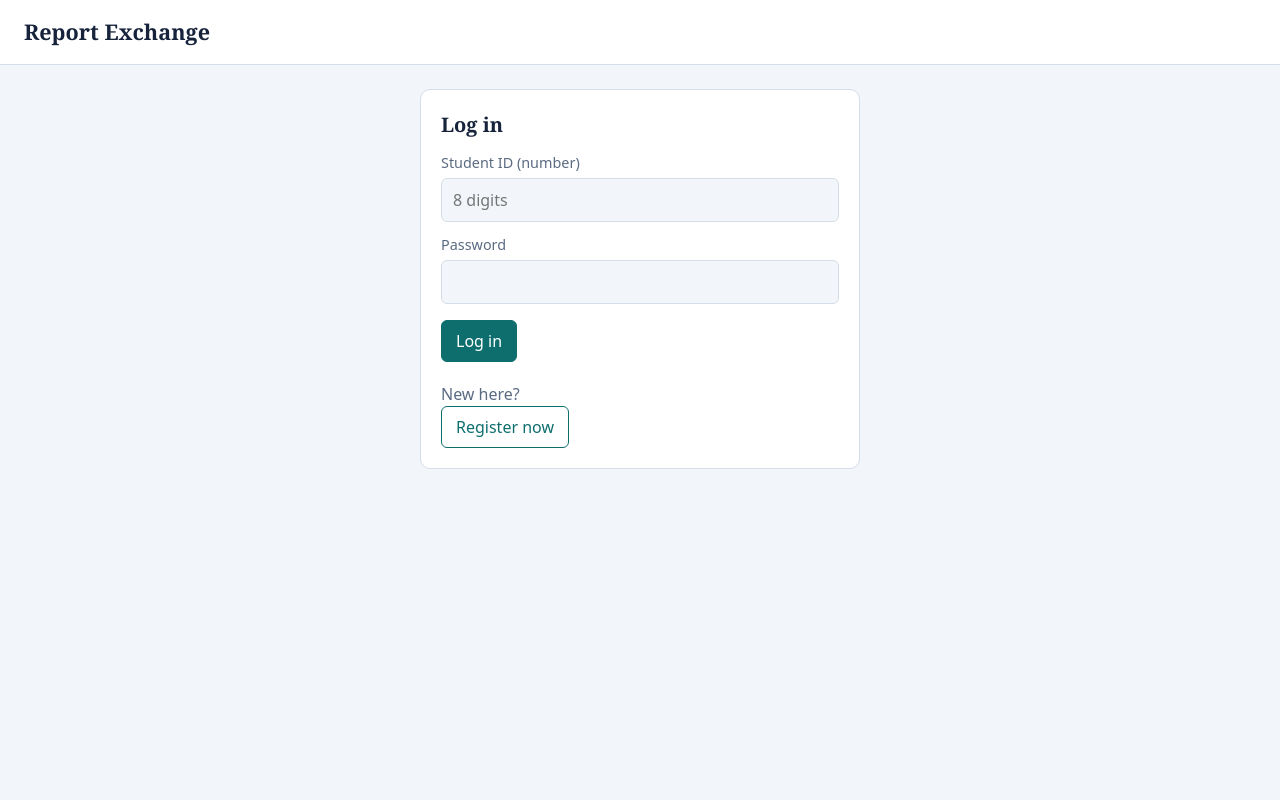
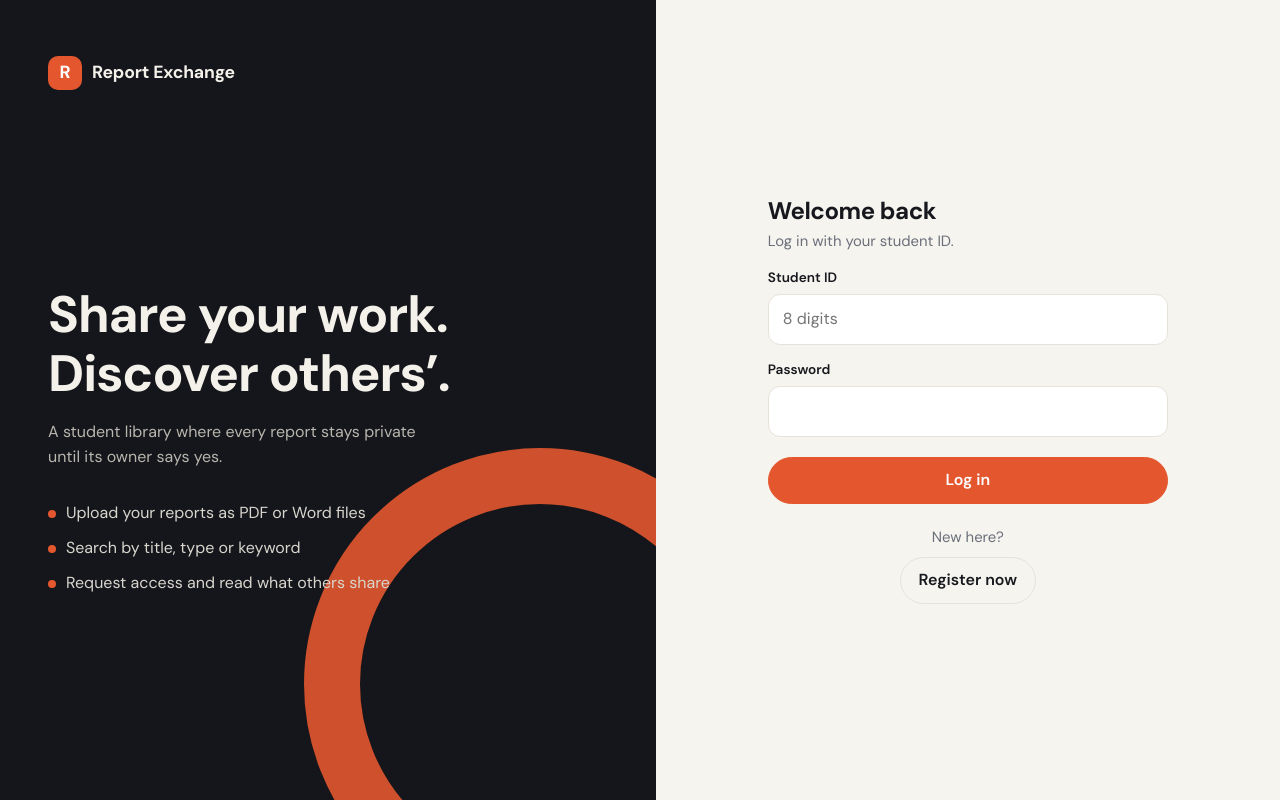
Before and after one commit to ghadabenamira/Report-exchange, a Flask app: page / in a window 1280 px wide. Run offline with Flask 3, Linux system fonts and the light colour scheme.

Commit message:
New Interface Design, might chaneg later

```diff
--- a/templates/index.html
+++ b/templates/index.html
@@ -4,122 +4,196 @@
 <meta charset="utf-8">
 <meta name="viewport" content="width=device-width, initial-scale=1">
 <title>Report Exchange</title>
+<link rel="preconnect" href="https://fonts.googleapis.com">
+<link rel="preconnect" href="https://fonts.gstatic.com" crossorigin>
+<link href="https://fonts.googleapis.com/css2?family=DM+Sans:wght@400;500;600;700&display=swap" rel="stylesheet">
 <style>
-:root{--bg:#f2f5f9;--ink:#16233b;--muted:#5b6b82;--line:#d5dde8;--card:#fff;--accent:#0e6e6e;--on:#fff;--warn:#a15c07;--bad:#a82424;--good:#17693a}
-@media (prefers-color-scheme:dark){:root{--bg:#0f1724;--ink:#e6ecf5;--muted:#9aa9bf;--line:#26344a;--card:#16233a;--accent:#4fc3c3;--on:#06222a;--warn:#e0a24a;--bad:#f08a8a;--good:#6fd09a}}
+:root{--bg:#f6f4ef;--surface:#fff;--ink:#16181d;--muted:#6a6f7a;--line:#e6e2da;--accent:#e4572e;--on:#fff;--good:#1f7a4d;--warn:#b26a00;--bad:#b3261e;--shadow:0 1px 2px rgba(22,24,29,.05),0 8px 24px rgba(22,24,29,.06)}
+@media (prefers-color-scheme:dark){:root{--bg:#101216;--surface:#181b21;--ink:#eceef2;--muted:#8f95a3;--line:#272b34;--accent:#ff7a54;--on:#1a0d08;--good:#5fd39a;--warn:#f0b34a;--bad:#ff8f86;--shadow:0 1px 2px rgba(0,0,0,.3),0 8px 24px rgba(0,0,0,.25)}}
 *{box-sizing:border-box}
-body{margin:0;background:var(--bg);color:var(--ink);font:16px/1.5 system-ui,Segoe UI,sans-serif}
-header{display:flex;justify-content:space-between;align-items:center;gap:12px;padding:16px 24px;border-bottom:1px solid var(--line);background:var(--card)}
-h1,h2,h3{font-family:Georgia,serif;margin:0;font-weight:700}
-h1{font-size:1.35rem}h2{font-size:1.25rem;margin-bottom:12px}h3{font-size:1.05rem}
-main{max-width:860px;margin:0 auto;padding:24px 16px 64px}
-.card{background:var(--card);border:1px solid var(--line);border-radius:10px;padding:20px}
-.two{display:grid;grid-template-columns:repeat(auto-fit,minmax(300px,1fr));gap:16px}
-#auth{max-width:440px;margin:0 auto}
-label{display:block;font-size:.9rem;color:var(--muted);margin:12px 0 4px}
-input,textarea{width:100%;padding:9px 11px;border:1px solid var(--line);border-radius:6px;background:var(--bg);color:var(--ink);font:inherit}
-button{font:inherit;padding:8px 14px;border-radius:6px;border:1px solid var(--accent);background:var(--accent);color:var(--on);cursor:pointer}
-button.ghost{background:transparent;color:var(--accent)}
-button:disabled{opacity:.5;cursor:default}
+body{margin:0;background:var(--bg);color:var(--ink);font:16px/1.55 "DM Sans",system-ui,Segoe UI,sans-serif;-webkit-font-smoothing:antialiased}
+h1,h2,h3{margin:0;letter-spacing:-.02em;line-height:1.15}
+h2{font-size:1.5rem;margin-bottom:6px}h3{font-size:1.05rem}
+.meta,.empty{color:var(--muted);margin:2px 0 0;font-size:.93rem}
+[hidden]{display:none!important}
 :focus-visible{outline:3px solid var(--accent);outline-offset:2px}
-form button[type=submit]{margin-top:16px}
-nav{display:flex;gap:8px;flex-wrap:wrap;margin-bottom:16px}
-nav button{background:transparent;color:var(--ink);border-color:var(--line)}
-nav button[aria-selected=true]{background:var(--accent);color:var(--on);border-color:var(--accent)}
-.bar{display:flex;gap:8px;margin-bottom:16px}.bar input{flex:1}
-.item{display:flex;justify-content:space-between;align-items:center;gap:16px;flex-wrap:wrap;background:var(--card);border:1px solid var(--line);border-radius:8px;padding:14px 16px;margin-bottom:10px}
-.meta,.empty{color:var(--muted);margin:2px 0 0}
+
+/* buttons and fields */
+button{font:inherit;font-weight:600;padding:10px 18px;border-radius:999px;border:1.5px solid var(--accent);background:var(--accent);color:var(--on);cursor:pointer;transition:transform .12s,opacity .12s}
+button:hover{transform:translateY(-1px)}button:active{transform:none}
+button.ghost{background:transparent;color:var(--ink);border-color:var(--line)}
+button.ghost:hover{border-color:var(--ink)}
+button:disabled{opacity:.5;cursor:default;transform:none}
+label{display:block;font-size:.85rem;font-weight:600;margin:14px 0 6px}
+input{width:100%;padding:12px 14px;border:1.5px solid var(--line);border-radius:12px;background:var(--surface);color:var(--ink);font:inherit;transition:border-color .12s}
+input:focus{border-color:var(--accent);outline:none;box-shadow:0 0 0 3px color-mix(in srgb,var(--accent) 22%,transparent)}
+input[type=file]{padding:10px}
+.full{width:100%;margin-top:20px}
+
+/* auth screen */
+#auth{min-height:100vh;display:grid;grid-template-columns:1.05fr 1fr}
+.hero{background:#14161b;color:#f4f1ea;padding:56px 48px;display:flex;flex-direction:column;justify-content:space-between;position:relative;overflow:hidden}
+.hero::after{content:"";position:absolute;right:-120px;bottom:-120px;width:360px;height:360px;border-radius:50%;border:56px solid #e4572e;opacity:.9}
+.brand{display:flex;align-items:center;gap:10px;font-weight:700;font-size:1.1rem;letter-spacing:-.01em}
+.logo{width:34px;height:34px;border-radius:10px;background:var(--accent);color:var(--on);display:grid;place-items:center;font-weight:700}
+.hero h1{font-size:clamp(2rem,4.2vw,3.2rem);max-width:12ch;margin:48px 0 16px}
+.hero p{max-width:34ch;color:#b9b6ae;margin:0}
+.hero ul{list-style:none;padding:0;margin:32px 0 0;display:grid;gap:10px;color:#d9d6ce;position:relative;z-index:1}
+.hero li::before{content:"";display:inline-block;width:8px;height:8px;border-radius:50%;background:var(--accent);margin-right:10px}
+.panel{display:grid;place-items:center;padding:32px 20px}
+.panel .box{width:100%;max-width:400px}
+.switch{margin-top:22px;text-align:center}.switch .meta{margin-bottom:8px}
+.row{display:grid;grid-template-columns:1fr 1fr;gap:0 14px}
+
+/* app shell */
+#app header{position:sticky;top:0;z-index:5;display:flex;align-items:center;gap:16px;padding:12px 24px;background:color-mix(in srgb,var(--bg) 88%,transparent);backdrop-filter:blur(10px);border-bottom:1px solid var(--line)}
+#app header .brand{margin-right:auto}
+nav{display:flex;gap:4px;padding:4px;border:1px solid var(--line);border-radius:999px;background:var(--surface);overflow-x:auto}
+nav button{background:transparent;color:var(--muted);border:0;padding:8px 16px;white-space:nowrap}
+nav button:hover{color:var(--ink);transform:none}
+nav button[aria-selected=true]{background:var(--ink);color:var(--bg)}
+.chip{display:flex;align-items:center;gap:10px;font-size:.9rem;color:var(--muted)}
+.chip b{color:var(--ink)}
+main{max-width:920px;margin:0 auto;padding:32px 20px 80px}
+
+/* content */
+.card{background:var(--surface);border:1px solid var(--line);border-radius:18px;padding:26px;box-shadow:var(--shadow)}
+.search{position:relative;margin:8px 0 24px}
+.search svg{position:absolute;left:18px;top:50%;transform:translateY(-50%);color:var(--muted)}
+.search input{padding:16px 130px 16px 50px;font-size:1.05rem;border-radius:999px;box-shadow:var(--shadow)}
+.search button{position:absolute;right:6px;top:6px;bottom:6px;padding:0 22px}
+.grid{display:grid;grid-template-columns:repeat(auto-fill,minmax(270px,1fr));gap:14px}
+.item{background:var(--surface);border:1px solid var(--line);border-radius:16px;padding:18px;display:flex;flex-direction:column;gap:14px;box-shadow:var(--shadow)}
+.item .foot{display:flex;justify-content:space-between;align-items:center;gap:10px;flex-wrap:wrap;margin-top:auto}
+.item.wide{flex-direction:row;align-items:center;justify-content:space-between;flex-wrap:wrap}
+.item.wide+.item.wide{margin-top:12px}
 .side{display:flex;align-items:center;gap:10px;flex-wrap:wrap}
-.badge{font-size:.85rem;padding:2px 10px;border-radius:99px;border:1px solid var(--line);color:var(--muted)}
+.badge{font-size:.78rem;font-weight:600;padding:3px 11px;border-radius:999px;border:1px solid var(--line);color:var(--muted);white-space:nowrap}
 .badge.approved,.badge.owner{color:var(--good);border-color:var(--good)}
 .badge.pending{color:var(--warn);border-color:var(--warn)}
 .badge.denied{color:var(--bad);border-color:var(--bad)}
-#msg{position:fixed;left:50%;bottom:20px;transform:translateX(-50%);max-width:90%;padding:10px 16px;border-radius:8px;background:var(--ink);color:var(--bg);display:none;z-index:9}
+.empty{text-align:center;padding:48px 16px;border:1.5px dashed var(--line);border-radius:18px}
+h2.sub{margin:36px 0 14px}
+dialog{max-width:560px;width:92%;border:1px solid var(--line);border-radius:20px;background:var(--surface);color:var(--ink);padding:28px;box-shadow:var(--shadow)}
+dialog::backdrop{background:rgba(10,12,16,.55);backdrop-filter:blur(3px)}
+.actions{display:flex;gap:10px;margin-top:20px}
+#msg{position:fixed;left:50%;bottom:24px;transform:translateX(-50%);max-width:92%;padding:12px 20px;border-radius:14px;background:var(--ink);color:var(--bg);display:none;z-index:20;font-weight:500;box-shadow:var(--shadow)}
 #msg.bad{background:var(--bad);color:#fff}#msg.good{background:var(--good);color:#fff}
-dialog{max-width:620px;width:92%;border:1px solid var(--line);border-radius:10px;background:var(--card);color:var(--ink);padding:22px}
-dialog::backdrop{background:rgba(0,0,0,.45)}
-.actions{display:flex;gap:8px;margin-top:16px}
-[hidden]{display:none!important}
-h2.sub{margin-top:28px}
+
+@media (max-width:820px){
+  #auth{grid-template-columns:1fr}
+  .hero{padding:28px 24px 36px}.hero h1{margin:28px 0 10px;font-size:2rem}.hero ul,.hero::after{display:none}
+  #app header{flex-wrap:wrap;padding:10px 14px}.chip .who-name{display:none}
+  nav{order:3;width:100%}
+  .row{grid-template-columns:1fr}
+}
 </style>
 </head>
 <body>
-<header>
-  <h1>Report Exchange</h1>
-  <div id="who" hidden><span id="whoText"></span> <button class="ghost" id="logout">Log out</button></div>
-</header>
-<main>
 
 <section id="auth">
-  <div class="card" id="loginCard">
-    <h2>Log in</h2>
+  <div class="hero">
+    <div class="brand"><span class="logo">R</span>Report Exchange</div>
+    <div>
+      <h1>Share your work. Discover others’.</h1>
+      <p>A student library where every report stays private until its owner says yes.</p>
+      <ul>
+        <li>Upload your reports as PDF or Word files</li>
+        <li>Search by title, type or keyword</li>
+        <li>Request access and read what others share</li>
+      </ul>
+    </div>
+    <span></span>
+  </div>
+
+  <div class="panel"><div class="box">
+    <div id="loginCard">
+      <h2>Welcome back</h2><p class="meta">Log in with your student ID.</p>
       <form id="loginForm">
-      <label for="lid">Student ID (number)</label><input id="lid" required inputmode="numeric" maxlength="8" placeholder="8 digits">
-      <label for="lpw">Password</label><input id="lpw" type="password" required>
-      <button type="submit">Log in</button>
+        <label for="lid">Student ID</label><input id="lid" required inputmode="numeric" placeholder="8 digits" autocomplete="username">
+        <label for="lpw">Password</label><input id="lpw" type="password" required autocomplete="current-password">
+        <button type="submit" class="full">Log in</button>
       </form>
-    <p class="meta" style="margin-top:20px">New here?</p>
-    <button type="button" class="ghost" id="showReg">Register now</button>
+      <div class="switch"><p class="meta">New here?</p><button type="button" class="ghost" id="showReg">Register now</button></div>
     </div>
-  <div class="card" id="regCard" hidden>
-    <h2>Create an account</h2>
+
+    <div id="regCard" hidden>
+      <h2>Create your account</h2><p class="meta">It takes less than a minute.</p>
       <form id="regForm">
-      <label for="rid">Student ID (number)</label><input id="rid" required inputmode="numeric" maxlength="8" placeholder="8 digits">
-      <label for="rfn">First name</label><input id="rfn" required>
-      <label for="rln">Last name</label><input id="rln" required>
-      <label for="rmj">Major</label><input id="rmj" placeholder="e.g: IT" required>
-      <label for="rlv">Level</label><input id="rlv" placeholder="e.g: Senior" required>
-      <label for="rpw">Password</label><input id="rpw" type="password" required>
-      <button type="submit">Create account</button>
+        <label for="rid">Student ID</label><input id="rid" required inputmode="numeric" maxlength="8" placeholder="8 digits">
+        <div class="row">
+          <div><label for="rfn">First name</label><input id="rfn" required></div>
+          <div><label for="rln">Last name</label><input id="rln" required></div>
+        </div>
+        <div class="row">
+          <div><label for="rmj">Major</label><input id="rmj" placeholder="e.g: IT" required></div>
+          <div><label for="rlv">Level</label><input id="rlv" placeholder="e.g: Senior" required></div>
+        </div>
+        <label for="rpw">Password</label><input id="rpw" type="password" required autocomplete="new-password">
+        <button type="submit" class="full">Create account</button>
       </form>
-    <p class="meta" style="margin-top:20px">Already registered?</p>
-    <button type="button" class="ghost" id="showLogin">Back to log in</button>
+      <div class="switch"><p class="meta">Already registered?</p><button type="button" class="ghost" id="showLogin">Back to log in</button></div>
     </div>
+  </div></div>
 </section>
 
 <section id="app" hidden>
-  <nav role="tablist">
+  <header>
+    <div class="brand"><span class="logo">R</span>Report Exchange</div>
+    <nav role="tablist" aria-label="Sections">
       <button data-tab="search" role="tab">Find reports</button>
       <button data-tab="mine" role="tab">My reports</button>
       <button data-tab="add" role="tab">Add a report</button>
-    <button data-tab="requests" role="tab">Access requests</button>
+      <button data-tab="requests" role="tab">Requests</button>
     </nav>
+    <div class="chip"><span class="who-name" id="whoText"></span><button class="ghost" id="logout">Log out</button></div>
+  </header>
 
+  <main>
     <div id="tab-search">
-    <form class="bar" id="searchForm">
-      <input id="q" type="search" placeholder="Search by title, type or keyword" aria-label="Search reports">
+      <h2>Find a report</h2><p class="meta">Search by title, type or keyword.</p>
+      <form class="search" id="searchForm">
+        <svg width="20" height="20" viewBox="0 0 24 24" fill="none" stroke="currentColor" stroke-width="2" stroke-linecap="round" aria-hidden="true"><circle cx="11" cy="11" r="7"/><path d="m20 20-3.5-3.5"/></svg>
+        <input id="q" type="search" placeholder="Try “data mining” or “NASA”" aria-label="Search reports">
         <button type="submit">Search</button>
       </form>
-    <div id="results"></div>
+      <div id="results" class="grid"></div>
     </div>
 
-  <div id="tab-mine" hidden><div id="mineList"></div></div>
+    <div id="tab-mine" hidden>
+      <h2>My reports</h2><p class="meta" style="margin-bottom:20px">Everything you have uploaded.</p>
+      <div id="mineList" class="grid"></div>
+    </div>
 
     <div id="tab-add" hidden>
       <div class="card">
-      <h2>Add a report</h2>
+        <h2>Add a report</h2><p class="meta">Others will see the title, type and your name. The file stays private until you approve a request.</p>
         <form id="addForm">
           <label for="ttl">Title</label><input id="ttl" required>
-        <label for="typ">Type (for example Project)</label><input id="typ" required>
-        <label for="k1">Keyword 1</label><input id="k1" required>
-        <label for="k2">Keyword 2</label><input id="k2" required>
+          <div class="row">
+            <div><label for="typ">Type</label><input id="typ" placeholder="e.g: Project" required></div>
+            <div><label for="dt">Date</label><input id="dt" type="date" required></div>
+          </div>
+          <div class="row">
+            <div><label for="k1">Keyword 1</label><input id="k1" required></div>
+            <div><label for="k2">Keyword 2</label><input id="k2" required></div>
+          </div>
           <label for="k3">Keyword 3</label><input id="k3" required>
-        <label for="dt">Date</label><input id="dt" type="date" required>
           <label for="fl">Report file (PDF, DOC, DOCX or TXT, max 10 MB)</label>
           <input id="fl" type="file" accept=".pdf,.doc,.docx,.txt" required>
-        <button type="submit">Upload report</button>
+          <button type="submit" class="full">Upload report</button>
         </form>
       </div>
     </div>
 
     <div id="tab-requests" hidden>
-    <h2>Requests to read your reports</h2><div id="received"></div>
+      <h2>Requests to read your reports</h2><div id="received" style="margin-top:14px"></div>
       <h2 class="sub">Requests you sent</h2><div id="sent"></div>
     </div>
+  </main>
 </section>
-</main>
 
-<dialog id="viewer"><div id="viewerBody"></div><form method="dialog" class="actions" id="viewerActions"><button class="ghost">Close</button></form></dialog>
+<dialog id="viewer"><div id="viewerBody"></div><form method="dialog" class="actions"><button class="ghost">Close</button></form></dialog>
 <div id="msg" role="status" aria-live="polite"></div>
 
 <script>
@@ -128,6 +202,8 @@ const esc = v => String(v ?? "").replace(/[&<>"']/g, c => ({"&":"&amp;","<":"&lt
 let session = {access:null, refresh:null, ids:null};
 try { const s = sessionStorage.getItem("session"); if (s) session = JSON.parse(s); } catch (e) {}
 const save = () => { try { sessionStorage.setItem("session", JSON.stringify(session)); } catch (e) {} };
+
+// Registration needs exactly 8 digits; inputs accept digits only
 const validId = v => /^[1-9]\d{7}$/.test(String(v));
 document.querySelectorAll("#lid,#rid").forEach(el => el.addEventListener("input", () => { el.value = el.value.replace(/\D/g, "").slice(0, 8); }));
 
@@ -154,7 +230,7 @@ async function api(path, method = "GET", body = null, retry = true) {
   if (session.access) headers["Authorization"] = "Bearer " + session.access;
   let res;
   try { res = await fetch(path, {method, headers, body: body ? (isForm ? body : JSON.stringify(body)) : undefined}); }
-  catch (e) { return {ok:false, status:0, data:{error:"Cannot reach the server. Check that flask run is still running."}}; }
+  catch (e) { return {ok:false, status:0, data:{error:"Cannot reach the server. Check that it is running."}}; }
   let data = {}; try { data = await res.json(); } catch (e) {}
   if (res.status === 401 && retry && /expired/i.test(data.error || "") && await refreshToken()) return api(path, method, body, false);
   return {ok:res.ok, status:res.status, data};
@@ -173,15 +249,16 @@ async function download(id, name) {
 
 function ui() {
   const on = !!session.access;
-  $("#auth").hidden = on; $("#app").hidden = !on; $("#who").hidden = !on;
-  if (on) $("#whoText").textContent = "Student #" + session.ids;
-    if (!on) { $("#loginCard").hidden = false; $("#regCard").hidden = true; }
+  $("#auth").hidden = on; $("#app").hidden = !on;
+  if (on) $("#whoText").innerHTML = "Student <b>#" + esc(session.ids) + "</b>";
+  else { $("#loginCard").hidden = false; $("#regCard").hidden = true; }
 }
 function logout(text) { session = {access:null, refresh:null, ids:null}; save(); ui(); if (text) notify(text); }
 
 function show(tab) {
   document.querySelectorAll("[data-tab]").forEach(b => b.setAttribute("aria-selected", b.dataset.tab === tab));
   ["search","mine","add","requests"].forEach(t => $("#tab-" + t).hidden = t !== tab);
+  window.scrollTo({top:0});
   if (tab === "search") runSearch();
   if (tab === "mine") loadMine();
   if (tab === "requests") loadRequests();
@@ -215,19 +292,17 @@ function card(r) {
   if (a === "owner" || a === "approved") btn = `<button data-act="read" data-id="${r.IDr}">Open report</button>`;
   else if (a === "pending") btn = `<button disabled>Request pending</button>`;
   else btn = `<button data-act="ask" data-id="${r.IDr}">Request access</button>`;
-  return `<article class="item"><div><h3>${esc(r.Title)}</h3><p class="meta">${esc(r.Type)} by ${esc(r.Owner)}</p></div><div class="side"><span class="badge ${a}">${LABEL[a]}</span>${btn}</div></article>`;
+  return `<article class="item"><div><h3>${esc(r.Title)}</h3><p class="meta">${esc(r.Type)} · by ${esc(r.Owner)}</p></div><div class="foot"><span class="badge ${a}">${LABEL[a]}</span>${btn}</div></article>`;
 }
 
 async function runSearch() {
   const q = $("#q").value.trim();
-  if (!q) {
-    $("#results").innerHTML = `<p class="empty">Type a title, type or keyword above to find reports.</p>`;
-    return;
-  }
+  const box = $("#results");
+  if (!q) { box.innerHTML = `<p class="empty" style="grid-column:1/-1">Type a title, type or keyword above to find reports.</p>`; return; }
   const r = await api("/reports/search?q=" + encodeURIComponent(q));
   if (!r.ok) { notify(r.data.error || "Search failed", "bad"); return; }
-  $("#results").innerHTML = r.data.length ? r.data.map(card).join("")
-    : `<p class="empty">No reports match “${esc(q)}”. Try another keyword.</p>`;
+  box.innerHTML = r.data.length ? r.data.map(card).join("")
+    : `<p class="empty" style="grid-column:1/-1">No reports match “${esc(q)}”. Try another keyword.</p>`;
 }
 $("#searchForm").addEventListener("submit", e => { e.preventDefault(); runSearch(); });
 
@@ -235,8 +310,8 @@ async function loadMine() {
   const r = await api("/reports/mine");
   if (!r.ok) { notify(r.data.error || "Could not load reports", "bad"); return; }
   $("#mineList").innerHTML = r.data.length ? r.data.map(x =>
-    `<article class="item"><div><h3>${esc(x.Title)}</h3><p class="meta">${esc(x.Type)}, ${esc(x.Date)}. Keywords: ${esc(x.K1)}, ${esc(x.K2)}, ${esc(x.K3)}</p></div><div class="side"><span class="badge">Report #${x.IDr}</span><button class="ghost" data-act="download" data-id="${x.IDr}" data-name="${esc(x.FileName)}">Download ${esc(x.FileName)}</button></div></article>`).join("")
-    : `<p class="empty">You have not added a report yet.</p>`;
+    `<article class="item"><div><h3>${esc(x.Title)}</h3><p class="meta">${esc(x.Type)} · ${esc(x.Date)}<br>${esc(x.K1)}, ${esc(x.K2)}, ${esc(x.K3)}</p></div><div class="foot"><span class="badge">Report #${x.IDr}</span><button class="ghost" data-act="download" data-id="${x.IDr}" data-name="${esc(x.FileName)}">Download</button></div></article>`).join("")
+    : `<p class="empty" style="grid-column:1/-1">You have not added a report yet.</p>`;
 }
 
 $("#addForm").addEventListener("submit", async e => {
@@ -260,12 +335,12 @@ async function loadRequests() {
   const title = id => { const x = reps.find(x => x.IDr === id); return x ? x.Title : "Report #" + id; };
   const rl = Array.isArray(rec.data) ? rec.data : [], sl = Array.isArray(sent.data) ? sent.data : [];
   $("#received").innerHTML = rl.length ? rl.map(q =>
-    `<article class="item"><div><h3>${esc(name(q.Requester))}</h3><p class="meta">wants to read “${esc(title(q.IDr))}”</p></div><div class="side"><span class="badge ${q.Status}">${q.Status}</span>` +
+    `<article class="item wide"><div><h3>${esc(name(q.Requester))}</h3><p class="meta">wants to read “${esc(title(q.IDr))}”</p></div><div class="side"><span class="badge ${q.Status}">${q.Status}</span>` +
     (q.Status === "pending" ? `<button data-act="answer" data-id="${q.IDq}" data-status="approved">Approve</button><button class="ghost" data-act="answer" data-id="${q.IDq}" data-status="denied">Deny</button>` : "") +
     `</div></article>`).join("") : `<p class="empty">No one has asked to read your reports yet.</p>`;
   $("#sent").innerHTML = sl.length ? sl.map(q =>
-    `<article class="item"><div><h3>${esc(title(q.IDr))}</h3><p class="meta">Owner: ${esc(name(q.Owner))}</p></div><div class="side"><span class="badge ${q.Status}">${q.Status}</span></div></article>`).join("")
-    : `<p class="empty">You have not requested access to any report. Use Find reports to search.</p>`;
+    `<article class="item wide"><div><h3>${esc(title(q.IDr))}</h3><p class="meta">Owner: ${esc(name(q.Owner))}</p></div><div class="side"><span class="badge ${q.Status}">${q.Status}</span></div></article>`).join("")
+    : `<p class="empty">You have not requested access to any report yet.</p>`;
 }
 
 document.addEventListener("click", async e => {
@@ -279,7 +354,7 @@ document.addEventListener("click", async e => {
     const r = await api("/reports/" + id);
     if (!r.ok) { notify(r.data.error || "Could not open report", "bad"); return; }
     const x = r.data;
-    $("#viewerBody").innerHTML = `<h2>${esc(x.Title)}</h2><p class="meta">${esc(x.Type)}, ${esc(x.Date)}. Keywords: ${esc(x.K1)}, ${esc(x.K2)}, ${esc(x.K3)}</p><div class="actions"><button data-act="download" data-id="${x.IDr}" data-name="${esc(x.FileName)}">Download ${esc(x.FileName)}</button></div>`;
+    $("#viewerBody").innerHTML = `<h2>${esc(x.Title)}</h2><p class="meta">${esc(x.Type)} · ${esc(x.Date)}<br>Keywords: ${esc(x.K1)}, ${esc(x.K2)}, ${esc(x.K3)}</p><div class="actions"><button data-act="download" data-id="${x.IDr}" data-name="${esc(x.FileName)}">Download ${esc(x.FileName)}</button></div>`;
     $("#viewer").showModal();
   } else if (b.dataset.act === "download") {
     download(id, b.dataset.name);
```
Lines whose indentation alone changed are shown as unchanged.
